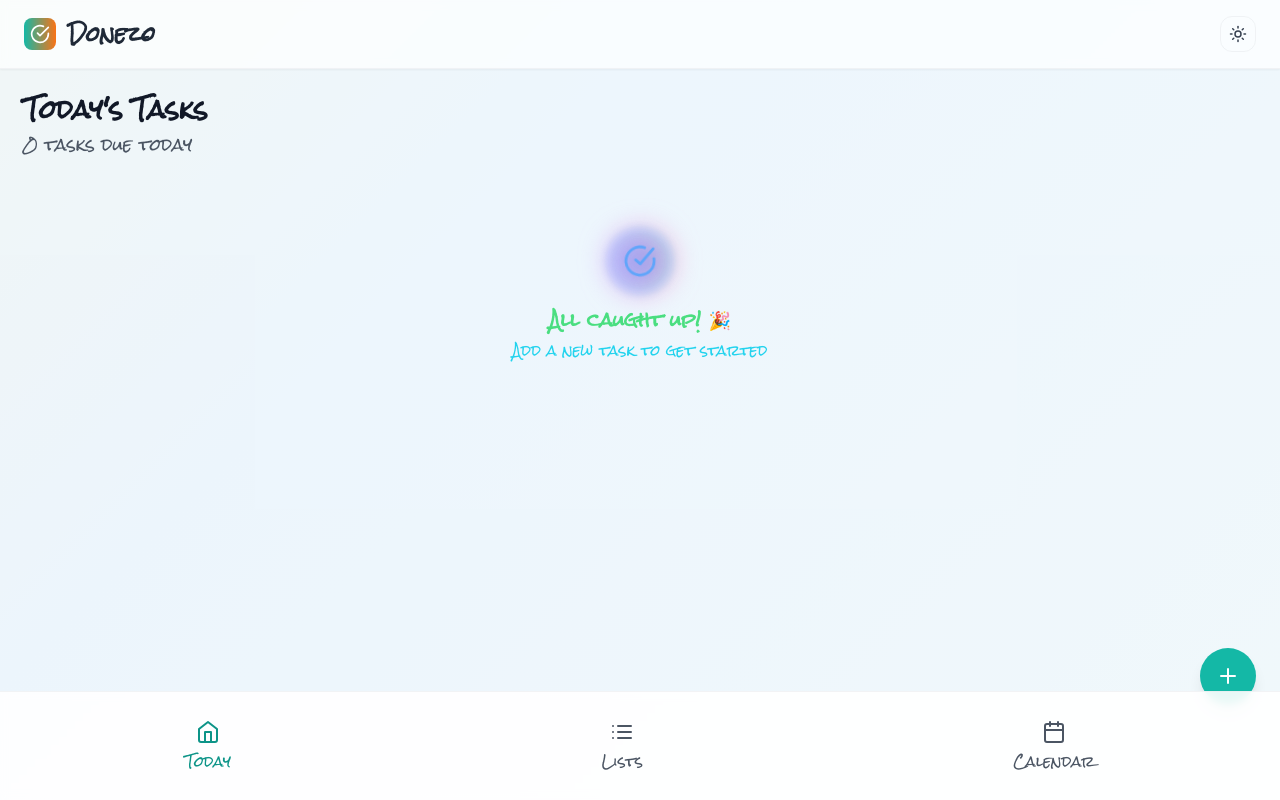
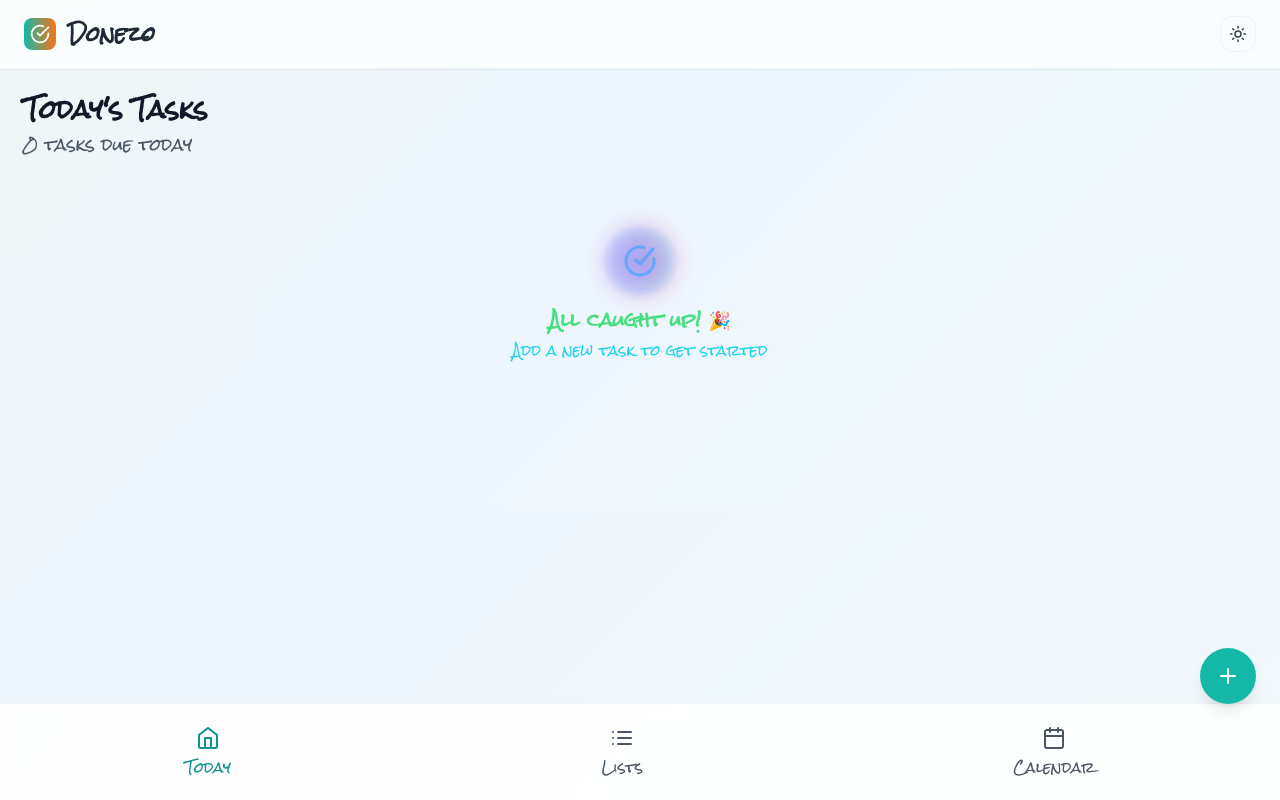
Before and after one commit to Elevator-Robot/Donezo, a React (Vite) app: page / in a window 1280 px wide. Built offline with nearby package versions, Linux system fonts and the light colour scheme.

Commit message:
Adjust navigation padding and elevate floating action button
- Change navigation container padding from py-4 to py-2.5
- Increase floating action button z-index from z-40 to z-[60]
- Ensure FAB appears above all other elements including navigation

```diff
--- a/src/App.jsx
+++ b/src/App.jsx
@@ -708,7 +708,7 @@ function App() {
           animate={{ y: 0 }}
           transition={{ delay: 0.3, type: "spring", stiffness: 200 }}
         >
-          <div className="flex items-center justify-around py-4">
+          <div className="flex items-center justify-around py-2.5">
             {/* Today Tab */}
             <motion.button
               onClick={() => setActiveTab('today')}
@@ -759,7 +759,7 @@ function App() {
         {/* Floating Action Button */}
         <motion.button
           onClick={handleAddButtonClick}
-          className="fixed bottom-24 right-6 w-14 h-14 bg-teal-500 hover:bg-teal-600 text-white rounded-full shadow-lg hover:shadow-xl transition-all duration-300 z-40 flex items-center justify-center"
+          className="fixed bottom-24 right-6 w-14 h-14 bg-teal-500 hover:bg-teal-600 text-white rounded-full shadow-lg hover:shadow-xl transition-all duration-300 z-[60] flex items-center justify-center"
           whileHover={{ scale: 1.1 }}
           whileTap={{ scale: 0.9 }}
           initial={{ scale: 0 }}
```
